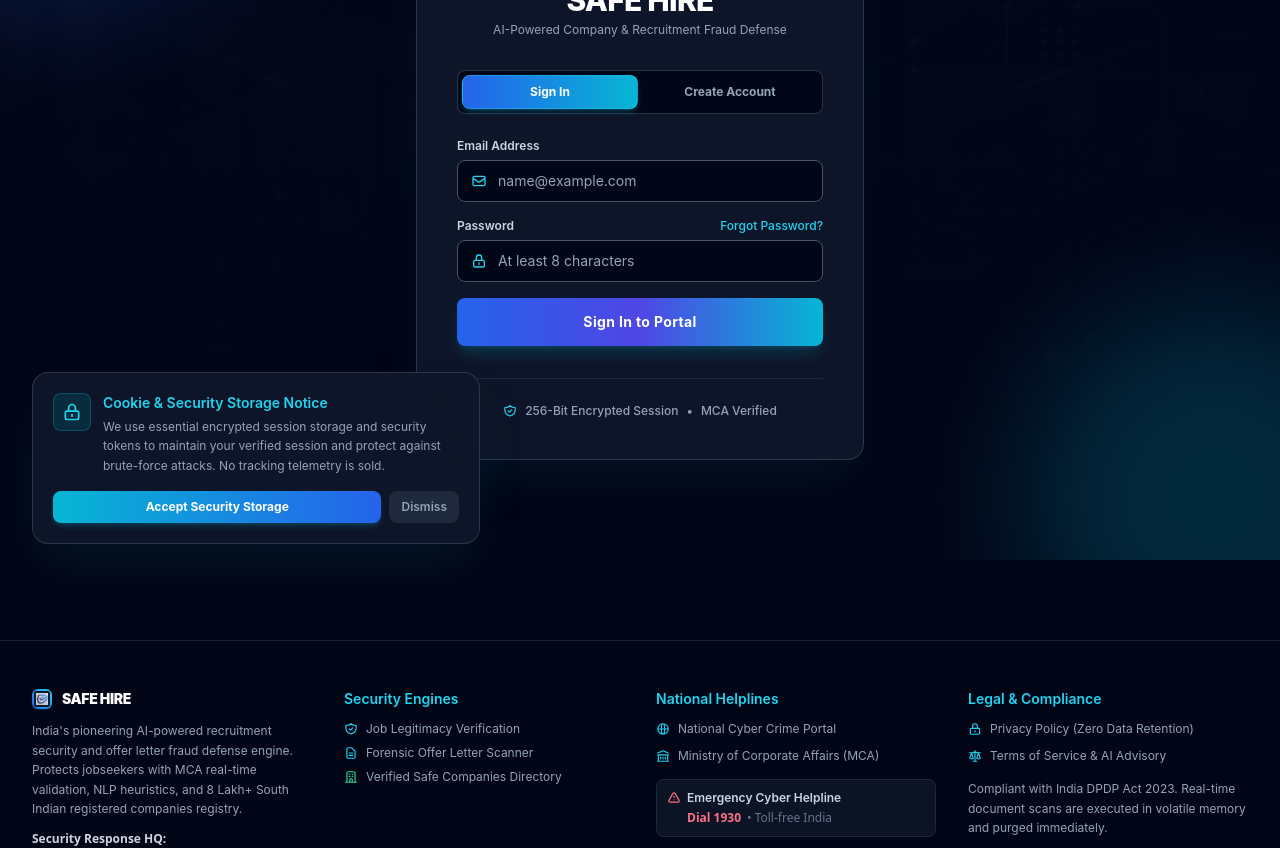
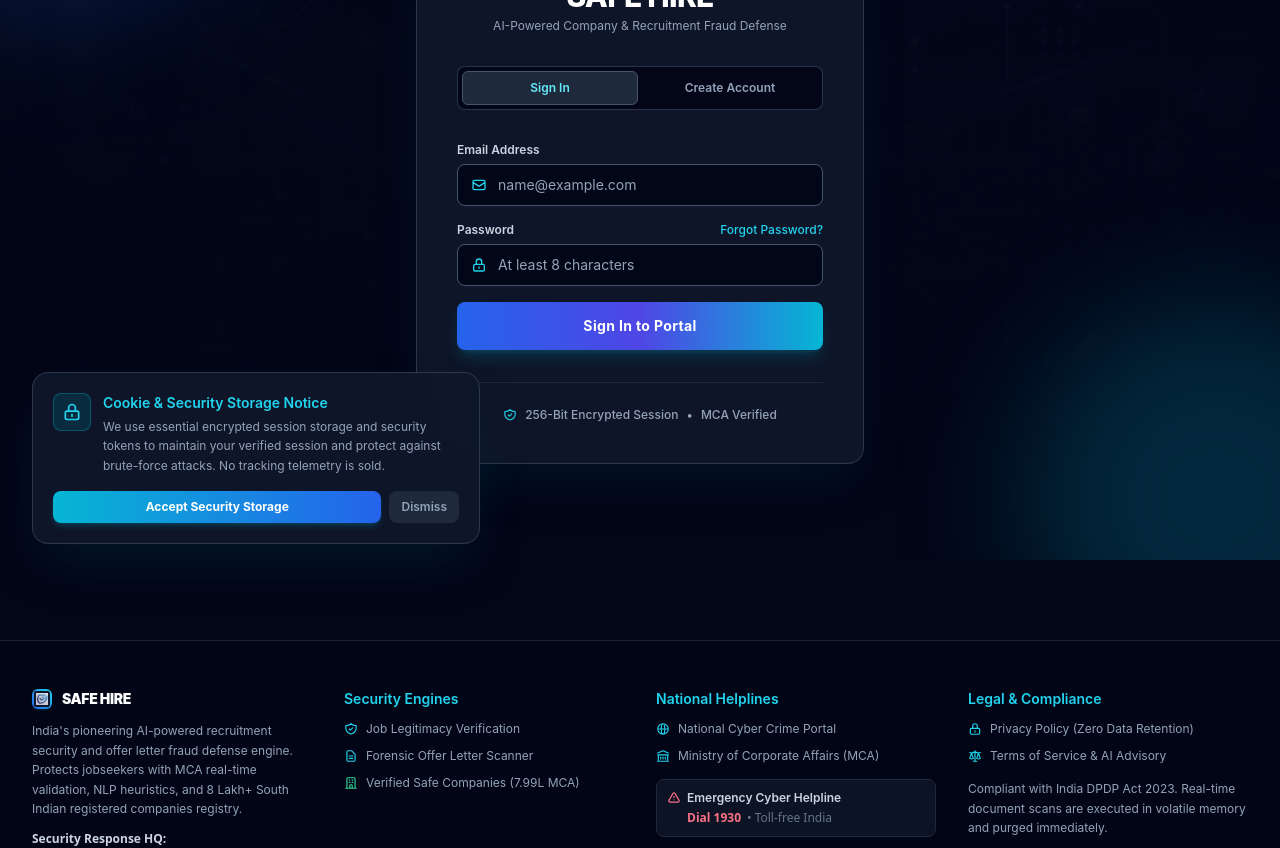
Before and after one commit to Dheena70/Safe-Hire, a React (Create React App) app in the folder frontend/: page / in a window 1280 px wide. Shown: the part 240-1088 px from the top of the page. Built offline with nearby package versions, Linux system fonts and the light colour scheme; no server answers.

Commit message:
fix(usability): resolve 6 usability issues across footer link affordance, baseline alignment, legal semantic links, and auth tab hierarchy

```diff
--- a/frontend/src/components/AuthForm.tsx
+++ b/frontend/src/components/AuthForm.tsx
@@ -179,15 +179,15 @@
 
           {/* Mode Tabs or Forgot Title */}
           {authMode !== 'forgot' ? (
-            <div role="tablist" aria-label="Authentication Type" className="grid grid-cols-2 p-1 bg-slate-950/90 border border-slate-700/80 rounded-lg mb-6 text-xs font-semibold gap-1">
+            <div role="tablist" aria-label="Authentication Type" className="grid grid-cols-2 p-1 bg-slate-950 border border-slate-700/80 rounded-lg mb-7 text-xs font-semibold gap-1">
               <button
                 type="button"
                 role="tab"
                 aria-selected={authMode === 'login'}
                 onClick={() => { setAuthMode('login'); setError(null); setNotice(null); }}
-                className={`py-2 px-3 rounded-lg transition-all duration-200 text-center font-bold ${
+                className={`py-2 px-3 rounded-md transition-all duration-200 text-center font-semibold ${
                   authMode === 'login'
-                    ? 'bg-gradient-to-r from-blue-600 to-cyan-500 text-white shadow-md shadow-cyan-500/25 border border-cyan-400/40'
+                    ? 'bg-slate-800 text-cyan-300 border border-slate-600 shadow-sm'
                     : 'text-slate-400 hover:text-white hover:bg-slate-900 border border-transparent'
                 }`}
               >
@@ -198,9 +198,9 @@
                 role="tab"
                 aria-selected={authMode === 'register'}
                 onClick={() => { setAuthMode('register'); setError(null); setNotice(null); }}
-                className={`py-2 px-3 rounded-lg transition-all duration-200 text-center font-bold ${
+                className={`py-2 px-3 rounded-md transition-all duration-200 text-center font-semibold ${
                   authMode === 'register'
-                    ? 'bg-gradient-to-r from-blue-600 to-cyan-500 text-white shadow-md shadow-cyan-500/25 border border-cyan-400/40'
+                    ? 'bg-slate-800 text-cyan-300 border border-slate-600 shadow-sm'
                     : 'text-slate-400 hover:text-white hover:bg-slate-900 border border-transparent'
                 }`}
               >
@@ -208,7 +208,7 @@
               </button>
             </div>
           ) : (
-            <div className="text-center mb-6">
+            <div className="text-center mb-7">
               <h2 className="text-lg font-bold text-white flex items-center justify-center space-x-2">
                 <svg className="w-5 h-5 text-cyan-400" fill="none" viewBox="0 0 24 24" stroke="currentColor">
                   <path strokeLinecap="round" strokeLinejoin="round" strokeWidth={2} d="M12 15v2m-6 4h12a2 2 0 002-2v-6a2 2 0 00-2-2H6a2 2 0 00-2 2v6a2 2 0 002 2zm10-10V7a4 4 0 00-8 0v4h8z" />
@@ -224,7 +224,7 @@
           )}
 
           {/* Form */}
-          <form className="space-y-4" onSubmit={handleSubmit}>
+          <form className="space-y-4 pt-1" onSubmit={handleSubmit}>
             {authMode === 'register' && (
               <>
                 <div>
--- a/frontend/src/components/Footer.tsx
+++ b/frontend/src/components/Footer.tsx
@@ -45,17 +45,19 @@
             <h2 className="text-sm font-semibold text-cyan-400">
               Security Engines
             </h2>
-            <ul className="space-y-2 text-xs">
-              {onSelectTab ? (
-                <>
+            <ul className="mt-3 space-y-2 text-xs">
               <li>
                 <a
                   href="#verify"
-                      role="button"
-                      onClick={(e) => { e.preventDefault(); onSelectTab('verify'); }}
+                  onClick={(e) => {
+                    if (onSelectTab) {
+                      e.preventDefault();
+                      onSelectTab('verify');
+                    }
+                  }}
                   className="text-slate-400 hover:text-cyan-400 transition-colors inline-flex items-center gap-2 text-xs focus:outline-none focus:ring-1 focus:ring-cyan-500/50 rounded-lg"
                 >
-                      <svg className="w-3.5 h-3.5 text-cyan-400 shrink-0" fill="none" viewBox="0 0 24 24" stroke="currentColor">
+                  <svg className="w-3.5 h-3.5 text-cyan-400 shrink-0" aria-hidden="true" fill="none" viewBox="0 0 24 24" stroke="currentColor">
                     <path strokeLinecap="round" strokeLinejoin="round" strokeWidth={2} d="M9 12l2 2 4-4m5.618-4.016A11.955 11.955 0 0112 2.944a11.955 11.955 0 01-8.618 3.04A12.02 12.02 0 003 9c0 5.591 3.824 10.29 9 11.622 5.176-1.332 9-6.03 9-11.622 0-1.042-.133-2.052-.382-3.016z" />
                   </svg>
                   <span>Job Legitimacy Verification</span>
@@ -64,11 +66,15 @@
               <li>
                 <a
                   href="#offer-scan"
-                      role="button"
-                      onClick={(e) => { e.preventDefault(); onSelectTab('offer-scan'); }}
+                  onClick={(e) => {
+                    if (onSelectTab) {
+                      e.preventDefault();
+                      onSelectTab('offer-scan');
+                    }
+                  }}
                   className="text-slate-400 hover:text-cyan-400 transition-colors inline-flex items-center gap-2 text-xs focus:outline-none focus:ring-1 focus:ring-cyan-500/50 rounded-lg"
                 >
-                      <svg className="w-3.5 h-3.5 text-cyan-400 shrink-0" fill="none" viewBox="0 0 24 24" stroke="currentColor">
+                  <svg className="w-3.5 h-3.5 text-cyan-400 shrink-0" aria-hidden="true" fill="none" viewBox="0 0 24 24" stroke="currentColor">
                     <path strokeLinecap="round" strokeLinejoin="round" strokeWidth={2} d="M9 12h6m-6 4h6m2 5H7a2 2 0 01-2-2V5a2 2 0 012-2h5.586a1 1 0 01.707.293l5.414 5.414a1 1 0 01.293.707V19a2 2 0 01-2 2z" />
                   </svg>
                   <span>Forensic Offer Letter Scanner</span>
@@ -77,46 +83,27 @@
               <li>
                 <a
                   href="#safe-companies"
-                      role="button"
-                      onClick={(e) => { e.preventDefault(); onSelectTab('safe-companies'); }}
+                  onClick={(e) => {
+                    if (onSelectTab) {
+                      e.preventDefault();
+                      onSelectTab('safe-companies');
+                    }
+                  }}
                   className="text-slate-400 hover:text-emerald-400 transition-colors inline-flex items-center gap-2 text-xs focus:outline-none focus:ring-1 focus:ring-emerald-500/50 rounded-lg"
                 >
-                      <svg className="w-3.5 h-3.5 text-emerald-400 shrink-0" fill="none" viewBox="0 0 24 24" stroke="currentColor">
+                  <svg className="w-3.5 h-3.5 text-emerald-400 shrink-0" aria-hidden="true" fill="none" viewBox="0 0 24 24" stroke="currentColor">
                     <path strokeLinecap="round" strokeLinejoin="round" strokeWidth={2} d="M19 21V5a2 2 0 00-2-2H7a2 2 0 00-2 2v16m14 0h2m-2 0h-5m-9 0H3m2 0h5M9 7h1m-1 4h1m4-4h1m-1 4h1m-5 10v-5a1 1 0 011-1h2a1 1 0 011 1v5m-4 0h4" />
                   </svg>
                   <span>Verified Safe Companies (7.99L MCA)</span>
                 </a>
               </li>
-                </>
-              ) : (
-                <>
-                  <li className="text-slate-400 flex items-center gap-2">
-                    <svg className="w-3.5 h-3.5 text-cyan-400 shrink-0" fill="none" viewBox="0 0 24 24" stroke="currentColor">
-                      <path strokeLinecap="round" strokeLinejoin="round" strokeWidth={2} d="M9 12l2 2 4-4m5.618-4.016A11.955 11.955 0 0112 2.944a11.955 11.955 0 01-8.618 3.04A12.02 12.02 0 003 9c0 5.591 3.824 10.29 9 11.622 5.176-1.332 9-6.03 9-11.622 0-1.042-.133-2.052-.382-3.016z" />
-                    </svg>
-                    <span>Job Legitimacy Verification</span>
-                  </li>
-                  <li className="text-slate-400 flex items-center gap-2">
-                    <svg className="w-3.5 h-3.5 text-cyan-400 shrink-0" fill="none" viewBox="0 0 24 24" stroke="currentColor">
-                      <path strokeLinecap="round" strokeLinejoin="round" strokeWidth={2} d="M9 12h6m-6 4h6m2 5H7a2 2 0 01-2-2V5a2 2 0 012-2h5.586a1 1 0 01.707.293l5.414 5.414a1 1 0 01.293.707V19a2 2 0 01-2 2z" />
-                    </svg>
-                    <span>Forensic Offer Letter Scanner</span>
-                  </li>
-                  <li className="text-slate-400 flex items-center gap-2">
-                    <svg className="w-3.5 h-3.5 text-emerald-400 shrink-0" fill="none" viewBox="0 0 24 24" stroke="currentColor">
-                      <path strokeLinecap="round" strokeLinejoin="round" strokeWidth={2} d="M19 21V5a2 2 0 00-2-2H7a2 2 0 00-2 2v16m14 0h2m-2 0h-5m-9 0H3m2 0h5M9 7h1m-1 4h1m4-4h1m-1 4h1m-5 10v-5a1 1 0 011-1h2a1 1 0 011 1v5m-4 0h4" />
-                    </svg>
-                    <span>Verified Safe Companies Directory</span>
-                  </li>
-                </>
-              )}
               {onTrigger404 && (
                 <li>
                   <button
                     onClick={onTrigger404}
                     className="text-slate-500 hover:text-slate-300 transition-colors inline-flex items-center gap-1.5 text-xs font-mono"
                   >
-                    <svg className="w-3 h-3 text-amber-400 shrink-0" fill="none" viewBox="0 0 24 24" stroke="currentColor">
+                    <svg className="w-3 h-3 text-amber-400 shrink-0" aria-hidden="true" fill="none" viewBox="0 0 24 24" stroke="currentColor">
                       <path strokeLinecap="round" strokeLinejoin="round" strokeWidth={2} d="M13 10V3L4 14h7v7l9-11h-7z" />
                     </svg>
                     <span>Test 404 Route Screen</span>
@@ -131,7 +118,7 @@
             <h2 className="text-sm font-semibold text-cyan-400">
               National Helplines
             </h2>
-            <ul className="space-y-2 text-xs">
+            <ul className="mt-3 space-y-2 text-xs">
               <li>
                 <a
                   href="https://cybercrime.gov.in"
@@ -139,7 +126,7 @@
                   rel="noreferrer"
                   className="text-slate-400 hover:text-cyan-400 transition-colors inline-flex items-center gap-2 text-xs focus:outline-none focus:ring-1 focus:ring-cyan-500/50 rounded-lg"
                 >
-                  <svg className="w-3.5 h-3.5 text-cyan-400 shrink-0" fill="none" viewBox="0 0 24 24" stroke="currentColor">
+                  <svg className="w-3.5 h-3.5 text-cyan-400 shrink-0" aria-hidden="true" fill="none" viewBox="0 0 24 24" stroke="currentColor">
                     <path strokeLinecap="round" strokeLinejoin="round" strokeWidth={2} d="M21 12a9 9 0 01-9 9m9-9a9 9 0 00-9-9m9 9H3m9 9a9 9 0 01-9-9m9 9c1.657 0 3-4.03 3-9s-1.343-9-3-9m0 18c-1.657 0-3-4.03-3-9s1.343-9 3-9m-9 9a9 9 0 019-9" />
                   </svg>
                   <span>National Cyber Crime Portal</span>
@@ -152,7 +139,7 @@
                   rel="noreferrer"
                   className="text-slate-400 hover:text-cyan-400 transition-colors inline-flex items-center gap-2 text-xs focus:outline-none focus:ring-1 focus:ring-cyan-500/50 rounded-lg"
                 >
-                  <svg className="w-3.5 h-3.5 text-cyan-400 shrink-0" fill="none" viewBox="0 0 24 24" stroke="currentColor">
+                  <svg className="w-3.5 h-3.5 text-cyan-400 shrink-0" aria-hidden="true" fill="none" viewBox="0 0 24 24" stroke="currentColor">
                     <path strokeLinecap="round" strokeLinejoin="round" strokeWidth={2} d="M8 14v3m4-3v3m4-3v3M3 21h18M3 10h18M3 7l9-4 9 4M4 10h16v11H4V10z" />
                   </svg>
                   <span>Ministry of Corporate Affairs (MCA)</span>
@@ -161,7 +148,7 @@
               <li className="pt-1">
                 <div className="p-2.5 bg-slate-900/80 border border-slate-800 hover:border-slate-700 rounded-lg text-xs transition-colors">
                   <div className="flex items-center gap-1.5 font-semibold text-slate-300">
-                    <svg className="w-3.5 h-3.5 text-rose-400 shrink-0" fill="none" viewBox="0 0 24 24" stroke="currentColor">
+                    <svg className="w-3.5 h-3.5 text-rose-400 shrink-0" aria-hidden="true" fill="none" viewBox="0 0 24 24" stroke="currentColor">
                       <path strokeLinecap="round" strokeLinejoin="round" strokeWidth={2} d="M12 9v2m0 4h.01m-6.938 4h13.856c1.54 0 2.502-1.667 1.732-3L13.732 4c-.77-1.333-2.694-1.333-3.464 0L3.34 16c-.77 1.333.192 3 1.732 3z" />
                     </svg>
                     <span>Emergency Cyber Helpline</span>
@@ -180,15 +167,14 @@
             <h2 className="text-sm font-semibold text-cyan-400">
               Legal & Compliance
             </h2>
-            <ul className="space-y-2 text-xs">
+            <ul className="mt-3 space-y-2 text-xs">
               <li>
                 <a
                   href="#privacy"
-                  role="button"
                   onClick={(e) => { e.preventDefault(); onOpenPrivacy(); }}
                   className="text-slate-400 hover:text-cyan-400 transition-colors inline-flex items-center gap-2 text-xs focus:outline-none focus:ring-1 focus:ring-cyan-500/50 rounded-lg text-left"
                 >
-                  <svg className="w-3.5 h-3.5 text-cyan-400 shrink-0" fill="none" viewBox="0 0 24 24" stroke="currentColor">
+                  <svg className="w-3.5 h-3.5 text-cyan-400 shrink-0" aria-hidden="true" fill="none" viewBox="0 0 24 24" stroke="currentColor">
                     <path strokeLinecap="round" strokeLinejoin="round" strokeWidth={2} d="M12 15v2m-6 4h12a2 2 0 002-2v-6a2 2 0 00-2-2H6a2 2 0 00-2 2v6a2 2 0 002 2zm10-10V7a4 4 0 00-8 0v4h8z" />
                   </svg>
                   <span>Privacy Policy (Zero Data Retention)</span>
@@ -197,11 +183,10 @@
               <li>
                 <a
                   href="#terms"
-                  role="button"
                   onClick={(e) => { e.preventDefault(); onOpenTerms(); }}
                   className="text-slate-400 hover:text-cyan-400 transition-colors inline-flex items-center gap-2 text-xs focus:outline-none focus:ring-1 focus:ring-cyan-500/50 rounded-lg text-left"
                 >
-                  <svg className="w-3.5 h-3.5 text-cyan-400 shrink-0" fill="none" viewBox="0 0 24 24" stroke="currentColor">
+                  <svg className="w-3.5 h-3.5 text-cyan-400 shrink-0" aria-hidden="true" fill="none" viewBox="0 0 24 24" stroke="currentColor">
                     <path strokeLinecap="round" strokeLinejoin="round" strokeWidth={2} d="M3 6l3 1m0 0l-3 9a5.002 5.002 0 006.001 0M6 7l3 9M6 7l6-2m6 2l3-1m-3 1l-3 9a5.002 5.002 0 006.001 0M18 7l3 9m-3-9l-6-2m0-2v2m0 16V5m0 16H9m3 0h3" />
                   </svg>
                   <span>Terms of Service & AI Advisory</span>
```
Lines whose indentation alone changed are shown as unchanged.
